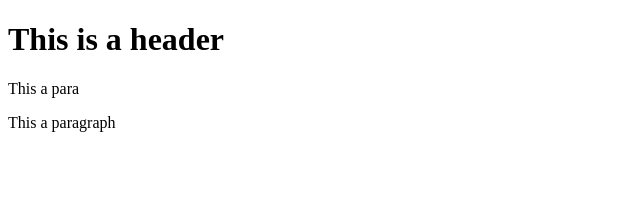
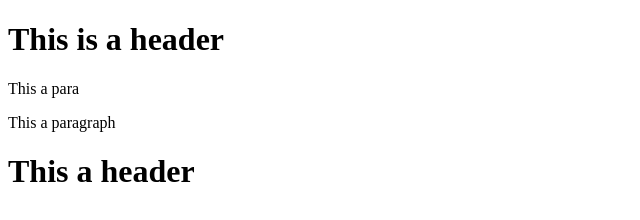
Before and after one commit to sohamnair/Demo, a website: page index.html in a window 1280 px wide. Shown: the whole page, without its empty margins (0-640 px from the left). Drawn offline with Linux system fonts and the light colour scheme.

Commit message:
fourth commit

```diff
--- a/index.html
+++ b/index.html
@@ -7,5 +7,6 @@
 	<h1>This is a header</h1>
 	<p>This a para</p>
 	<p>This a paragraph</p>
+	<h1>This a header</h1>
 </body>
 </html>
```
Also changed, not shown: package.json (added, +24 -0 lines), 2 other files.
